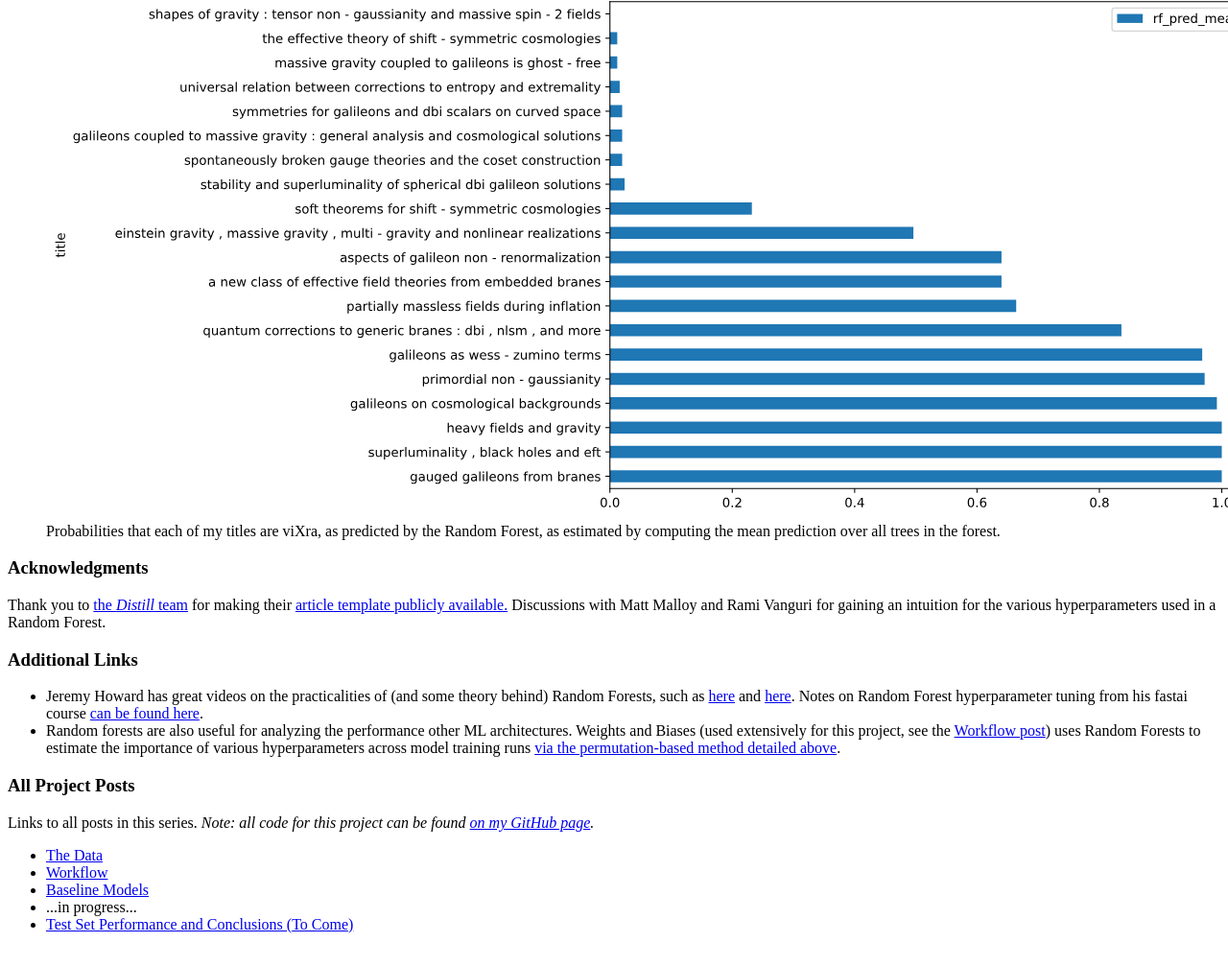
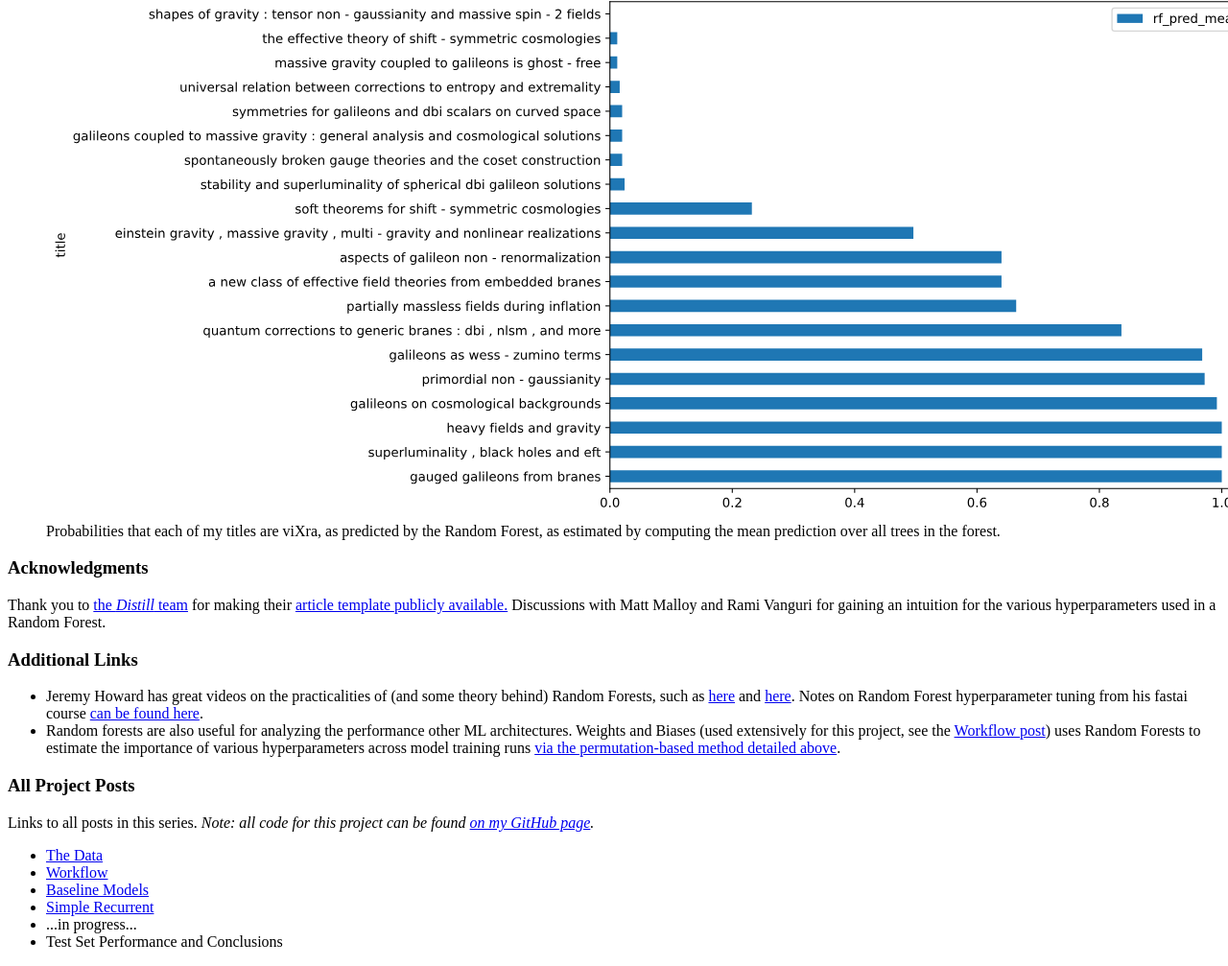
Before and after one commit to garrett361/arxiv-vixra-baseline-models, a plain HTML site: page src/index.ejs in a window 1280 px wide. Shown: the part 9850-10857 px from the top of the page at 96% size. Drawn offline with nearby package versions, Linux system fonts and the light colour scheme; files that its build step writes are made by us from their sources; a script that the page names is missing; files whose address does not match are found by name.

Commit message:
Batch generate static html

```diff
--- a/src/index.ejs
+++ b/src/index.ejs
@@ -562,12 +562,14 @@ as with /static as their root. E.g. <img src="/diagrams/fig1.png">
           href="https://garrettgoon.com/arxiv-vixra-baseline-models/">Baseline Models</a>
       </li>
       <li>
+        <a target="_blank" rel="noopener noreferrer" href="https://garrettgoon.com/arxiv-vixra-simple-recurrent/">Simple
+          Recurrent</a>
+      </li>
+      <li>
         ...in progress...
       </li>
       <li>
-        <a target="_blank" rel="noopener noreferrer"
-          href="https://garrettgoon.com/arxiv-vixra-test-set-conclusions/">Test Set Performance and Conclusions (To
-          Come)</a>
+        Test Set Performance and Conclusions
       </li>
     </ul>
     <d-citation-list></d-citation-list>
```
Also changed, not shown: index.html.
